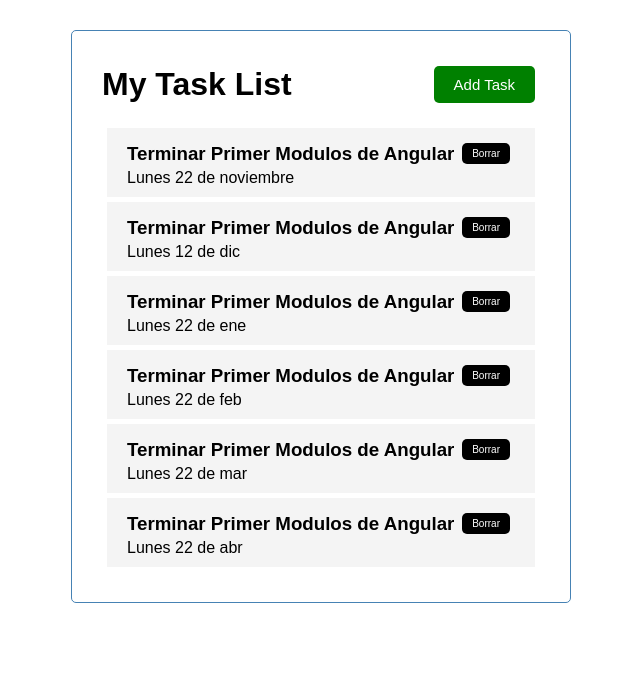
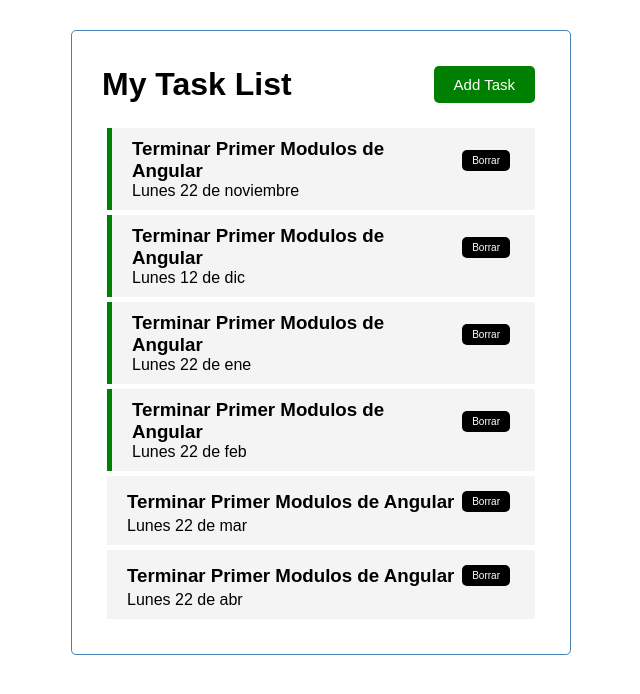
Before and after one commit to Anacoronel/angular-ivy-5ytih8, an Angular app: page / in a window 1280 px wide. Shown: the top 694 px of the page, without its empty margins (319-959 px from the left). Built offline with nearby package versions, Linux system fonts and the light colour scheme; a web font is replaced by a local one.

Commit message:
1 file modified agregado el ng class style para reminder

```diff
--- a/src/app/tasks-item/tasks-item.component.html
+++ b/src/app/tasks-item/tasks-item.component.html
@@ -1,4 +1,5 @@
-<div class= "task">
+<div class= "task"
+[ngClass]="{reminder: task.reminder}">
   <h3>{{task.text}}<button class="x"
     (click)="onDelete(task)"
     >Borrar</button></h3>
```
